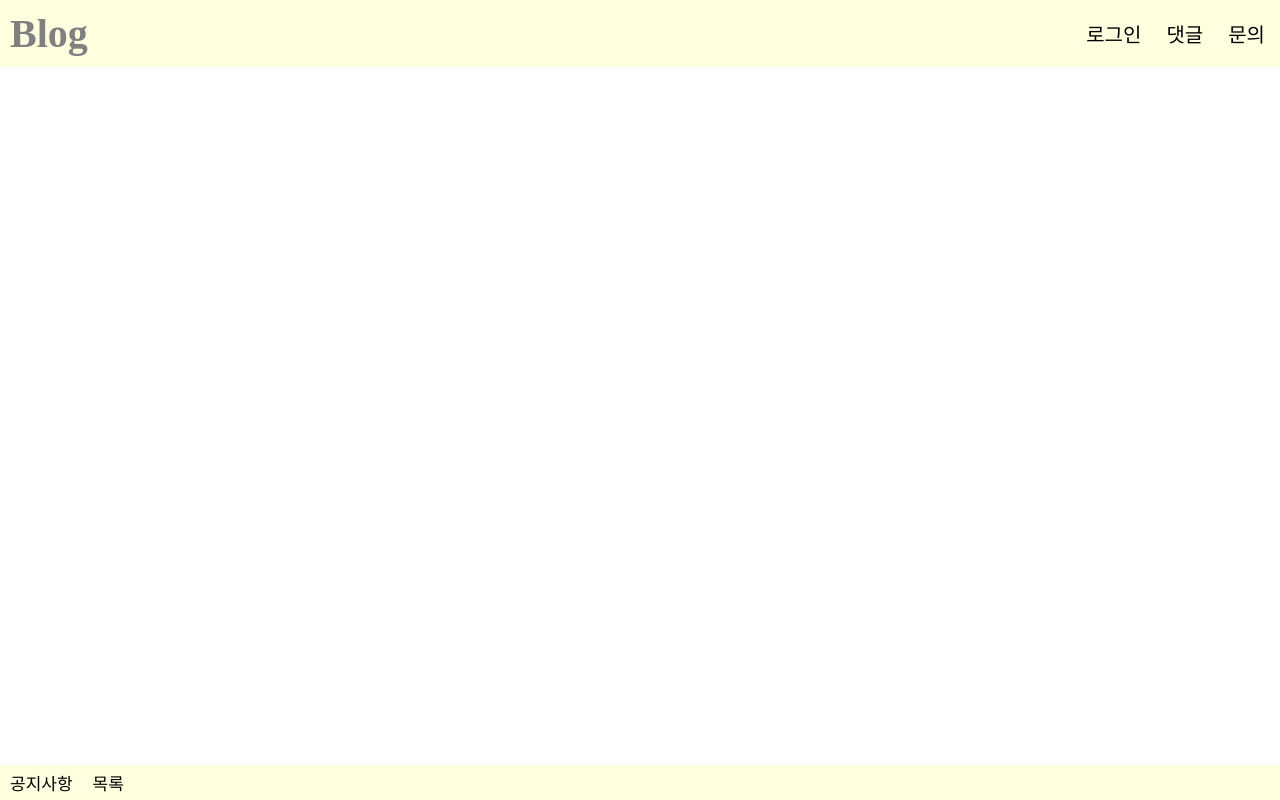
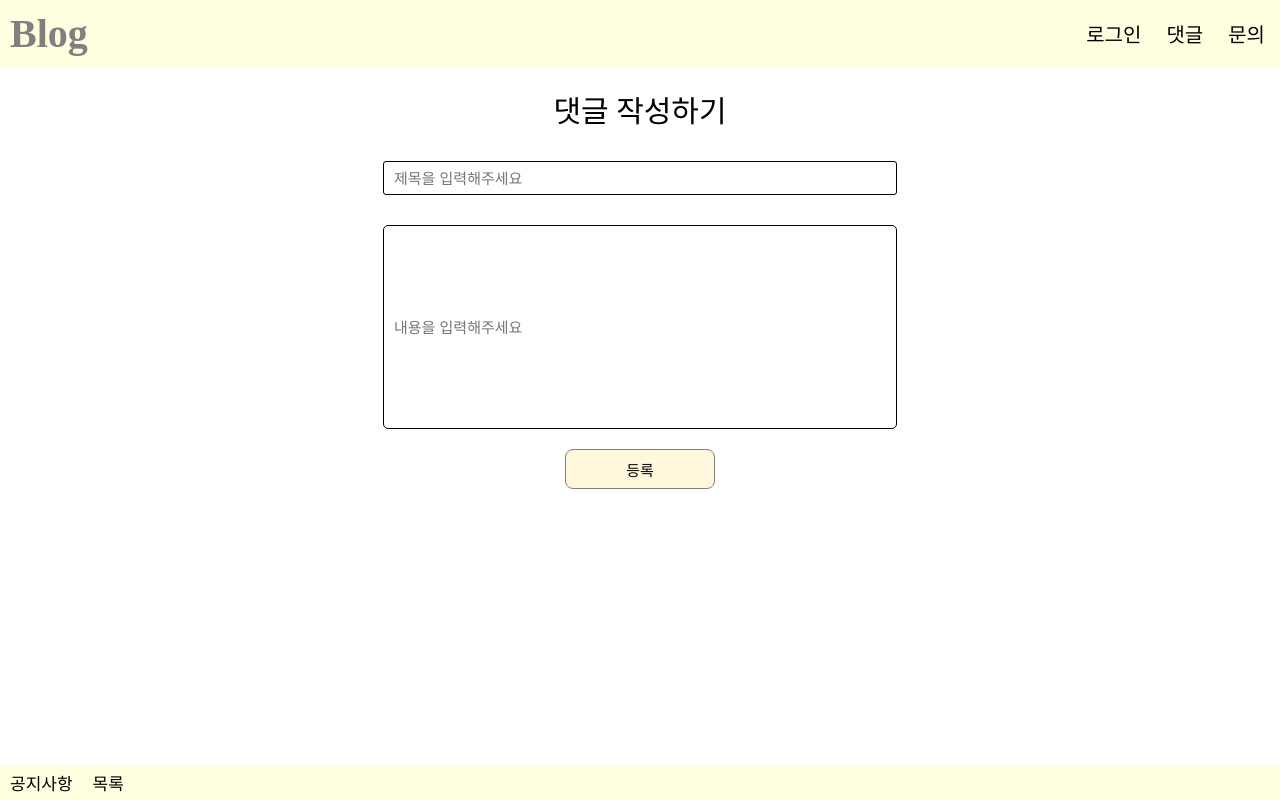
Before and after one commit to sunjaehi/pan, a React (Create React App) app: page /Commentpage in a window 1280 px wide. Built offline with nearby package versions, Linux system fonts and the light colour scheme; a web font is replaced by a local one.

Commit message:
feat : 댓글페이지 생성

```diff
--- a/src/App.js
+++ b/src/App.js
@@ -18,7 +18,7 @@ function App() {
       {/* <HomePage /> */}
       <Routes>
        <Route path="/" element={<HomePage/>}></Route>
-        <Route path="comment-page" element={<CommentPage />} />
+        <Route path="Commentpage" element={<CommentPage />} />
         <Route path="Reviewpage" element={<ReviewPage />} />
         <Route path="NoticePage" element={<NoticePage />} />
         <Route path="LoginPage" element={<LoginPage />}/>
--- a/src/page/CommentPage.jsx
+++ b/src/page/CommentPage.jsx
@@ -1,7 +1,90 @@
-import React from "react";
+import React, { useState } from "react";
 import styled from "styled-components";
+import Button from "../ui/Button";
 
-function CommentPage(props) {
+const Container=styled.div`
+    display:flex;
+    flex-direction:column;
+    justify-content:center;
+    align-items:center;
+`;
+const InnerContainer = styled.div`
+    display:flex;
+    align-items:right;
+    justify-content:right;
+    margin-top:20px;
+`;
+
+const Title = styled.div`
+    font-size:30px;
+    display:flex;
+    margin-top:20px;
+    justify-content:center;
+    align-items:center;
+
+`;
+const CommentTitle = styled.input`
+    font-size:15px;
+    width:500px;
+    height:30px;
+    margin-top:30px;
+    border:1px solid;
+    border-radius:3px;
+    padding-left:10px;
+
+    ::placeholder {
+        color:black;
+    }
+
+
+`;
+const Comment = styled.input`
+    font-size:15px;
+    width:500px;
+    height:200px;
+    padding-left:10px;
+    margin-top:30px;
+    border-radius:5px;
+    border:1px solid;
+`;
+
+function CommentPage() {
+    const [title, setTitle] = useState('');
+    const [comment, setComment] = useState('');
+
+    const onTitle = e => {
+        setTitle(e.target.value);
+    };
+    const onContent = e => {
+        setComment(e.target.value);
+    }
+
+    return (
+        <Container>
+            <Title>댓글 작성하기</Title>
+            <CommentTitle
+                type="text"
+                name="title"
+                placeholder="제목을 입력해주세요"
+                value={title}
+                onChange={onTitle}
+            />
+            <Comment
+                type="text"
+                value={comment}
+                name="comment"
+                placeholder="내용을 입력해주세요"
+                onChange={onContent}
+            />
+            <InnerContainer>
+                <Button>등록</Button>
+            </InnerContainer>
+
+
+        </Container>
+
+
+    )
 
 }
 export default CommentPage;
--- a/src/page/ReviewPage.jsx
+++ b/src/page/ReviewPage.jsx
@@ -14,7 +14,7 @@ const Title = styled.div`
 function ReviewPage() {
     const navigate = useNavigate();
     return (
-        <Title>공지사항 목록</Title>
+        <Title>문의 내역</Title>
 
     )
 
```
